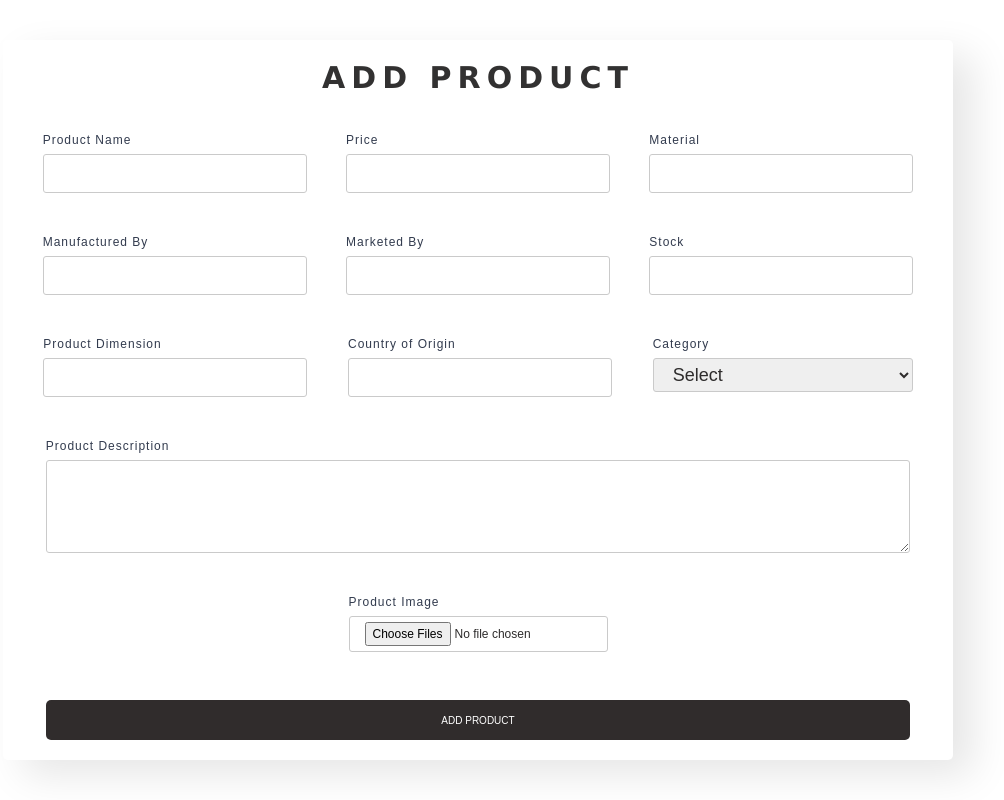
After one commit to pv-kiran/F-store, a Node server app: page /admin/addproduct in a window 1280 px wide. The commit adds this page. Shown: the whole page, without its empty margins (162-1166 px from the left). Run offline with Node 20, Linux system fonts and the light colour scheme; some libraries are stand-ins or nearby versions.

Commit message:
Add product - Admin

```diff
--- a/app.js
+++ b/app.js
@@ -7,6 +7,7 @@ const hbs = require('express-handlebars');
 const {allowInsecurePrototypeAccess} = require('@handlebars/allow-prototype-access');
 const cors = require('cors');
 
+const fileupload = require('express-fileupload');
 
 const mongoose = require('mongoose');
 mongoose.set('strictQuery', true);
@@ -27,11 +28,18 @@ require('dotenv').config()
 
 const {PORT , MONGO_URL } = process.env ;
 
+
+
 // built in middleware setup
 app.use(express.static(path.join(__dirname, "public")));
-app.use(express.urlencoded({extended: false}));
+app.use(express.urlencoded({extended: true}));
 app.use(express.json());
+app.use(fileupload({useTempFiles: true , tempFileDir:'/temp/'}));
 app.use(cors())
+
+
+
+
 
 
 // session setup
@@ -42,6 +50,7 @@ app.use(sessions({
     cookie: { maxAge: oneDay },
     resave: false
 }));
+
 
 
 
--- a/controllers/authController.js
+++ b/controllers/authController.js
@@ -1,7 +1,7 @@
 // Model
 const User = require('../models/user');
 
-// hashing module
+// hashing module*
 const bcrypt = require('bcryptjs');
 
 // nodemailer setup --- latest comment
@@ -304,7 +304,8 @@ const postResetTokenController = async (req,res) => {
     }
 
 }
- const logoutController = (req,res) => {
+
+const logoutController = (req,res) => {
     req.session.destroy();
     res.redirect('/user/signin');
 }
--- a/package.json
+++ b/package.json
@@ -11,12 +11,14 @@
   "dependencies": {
     "@handlebars/allow-prototype-access": "^1.0.5",
     "bcryptjs": "^2.4.3",
+    "cloudinary": "^1.33.0",
     "cookie-parser": "^1.4.6",
     "cors": "^2.8.5",
     "dotenv": "^16.0.3",
     "express": "^4.18.2",
+    "express-fileupload": "^1.4.0",
     "express-handlebars": "^6.0.6",
-    "express-session": "^1.17.3",
+    "express-session": "^1.0.0",
     "handlebars": "^4.7.7",
     "mongoose": "^6.8.2",
     "nodemailer": "^6.8.0"
--- a/public/javascript/admin.js
+++ b/public/javascript/admin.js
@@ -9,12 +9,143 @@ if(menuBtn) {
 }
 
 
+let form = document.querySelector("#product_form");
+if(form) {
+    form.addEventListener('submit' , function(e) {
+        e.preventDefault();
+        let isValid = validate();
+        if(isValid) {
+            document.querySelector("#product_form").submit();
+        }
+    })
+}
+
+function validate() {
+    var err = document.querySelector('.error');
+    var text ;
+
+    if(document.querySelector('#productName')) {
+        var name = document.querySelector('#productName').value;
+        if( name === '' ) {
+            text = "Please enter a product name";
+            err.textContent = text ;
+            err.style.height = '4rem';
+            return false;
+        }
+
+    }
+
+    if(document.querySelector('#price')) {
+        var price = document.querySelector('#price').value;
+        if(price.length === '') {
+            text = "Please add the price";
+            err.textContent = text ;
+            err.style.height = '4rem';
+            return false;
+        }
+    }
+
+
+
+    if(document.querySelector('#material')) {
+        var material = document.querySelector('#material').value;
+
+        if( material === '' ) {
+            text = "Please add the material";
+            err.textContent = text ;
+            err.style.height = '4rem';
+            return false;
+        }
+
+    }
+    if(document.querySelector('#manufacturedBy')) {
+        var manufacturedBy = document.querySelector('#manufacturedBy').value;
+
+        if( manufacturedBy === '' ) {
+            text = "Please add manufactured by field";
+            err.textContent = text ;
+            err.style.height = '4rem';
+            return false;
+        }
+    }
+    if(document.querySelector('#marketedBy')) {
+        var manufacturedBy = document.querySelector('#marketedBy').value;
+
+        if( marketedBy === '' ) {
+            text = "Please add marketed by field";
+            err.textContent = text ;
+            err.style.height = '4rem';
+            return false;
+        }
+    }
+    if(document.querySelector('#stock')) {
+        var stock = document.querySelector('#stock').value;
+
+        if( stock === '' ) {
+            text = "Please enter stock";
+            err.textContent = text ;
+            err.style.height = '4rem';
+            return false;
+        }
+    }
+    if(document.querySelector('#productDimension')) {
+        var productDimension = document.querySelector('#productDimension').value;
+
+        if( productDimension === '' ) {
+            text = "Please add product dimension";
+            err.textContent = text ;
+            err.style.height = '4rem';
+            return false;
+        }
+    }
+    if(document.querySelector('#countryOfOrigin')) {
+        var countryOfOrigin = document.querySelector('#countryOfOrigin').value;
+
+        if( countryOfOrigin === '' ) {
+            text = "Please enter country of origin";
+            err.textContent = text ;
+            err.style.height = '4rem';
+            return false;
+        }
+    }
+    if(document.querySelector('#description')) {
+        var description = document.querySelector('#description').value;
+
+        if( description === '' ) {
+            text = "Please enter the product description";
+            err.textContent = text ;
+            err.style.height = '4rem';
+            return false;
+        }
+    }
+    if(document.querySelector('#imagefile')) {
+        var imageFile = document.querySelector('#imagefile');
+        console.log(imageFile.files.length);
+        if( imageFile.files.length < 2) {
+            text = "Please upload product images";
+            err.textContent = text ;
+            err.style.height = '4rem';
+            return false;
+        }
+    }
+
+    return true;
+}
+
+
+
+
+
+
+
+
+
+
 
 // Blocking/Unblocking the user
 let editItems = document.querySelector('table');
 const popUp = document.querySelector('#popup');
 const hideAlert = document.querySelector('.btn-confirm');
-console.log(editItems);
 if(editItems) {
     editItems.addEventListener('click' , (e) => {
         if(e.target.classList.contains('block')) {
--- a/public/stylesheet/style.css
+++ b/public/stylesheet/style.css
@@ -480,6 +510,84 @@ tbody tr td {
 }
 
 
+/* Styling add product page */
+
+.product_form-container {
+   width: 100vw;
+   height: 100vh;
+   display: flex;
+   justify-content: center;
+   align-items: center;
+}
+
+#product_form {
+   width: 95rem;
+   padding: 2rem 2rem;
+   border-radius: .5rem;
+
+   display: flex;
+   justify-content: space-around;
+   flex-wrap: wrap;
+
+   box-shadow: 2rem 1.5rem 4rem rgba(0, 0, 0, .1);
+
+   height: 90vh;
+   overflow-y: auto;
+}
+
+#product_form::-webkit-scrollbar {
+   width: .5rem;/* width of the entire scrollbar */
+ }
+
+ #product_form::-webkit-scrollbar-track {
+   background: rgb(255, 255, 255);        /* color of the tracking area */
+ }
+
+ #product_form::-webkit-scrollbar-thumb {
+   background-color: rgb(226, 224, 224);    /* color of the scroll thumb */
+   border-radius: 2rem;       /* roundness of the scroll thumb */
+   border: 1px solid rgb(221, 220, 220);  /* creates padding around scroll thumb */
+ }
+
+
+.product_form-container input[type='text'] ,
+.product_form-container input[type='password'] ,
+.product_form-container textarea ,
+.product_form-container select ,
+.product_form-container input[type='file'] ,
+.product_form-container input[type='number']{
+   outline: none;
+   font-size: 1.8rem;
+   padding: .5rem 1.5rem;
+   margin-bottom: 3.5rem;
+   border: .1rem solid rgb(202, 202, 202);
+   border-radius: .3rem;
+   color: rgb(46, 44, 44);
+ }
+ .product_form-container input[type='file'] {
+   font-size: 1.2rem;
+ }
+ .product_form-container select  {
+   width: 26rem;
+ }
+
+
+ .dfull {
+   flex-basis: 95%;
+ }
+ /* #description {
+   padding: 1rem 1.5rem;
+ } */
+
+ .btn-product {
+   flex-basis: 95%;
+ }
+
+ #image {
+    justify-self: flex-start;
+}
+
+
 @media (max-width: 820px) {
    .nav-menu {
       width: 30rem;
--- /dev/null
+++ b/views/admin/addproduct.hbs
@@ -0,0 +1,63 @@
+
+    <section class="product_form-container">
+        <form id="product_form" action="/admin/addproduct" method="post" enctype="multipart/form-data">
+            <h2 class="form-heading dfull">ADD PRODUCT</h2>
+            <div class="input-container">
+                <label for="productName">Product Name</label>
+                <input type="text" name="productName" id="productName">
+            </div>
+            <div class="input-container">
+                <label for="price">Price</label>
+                <input type="number" name="price" id="price">
+            </div>
+            <div class="input-container">
+                <label for="material">Material</label>
+                <input type="text" name="material" id="material">
+            </div>
+            <div class="input-container">
+                <label for="manufacturedBy">Manufactured By</label>
+                <input type="text" name="manufacturedBy" id="manufacturedBy">
+            </div>
+            <div class="input-container">
+                <label for="marketedBy">Marketed By</label>
+                <input type="text" name="marketedBy" id="marketedBy">
+            </div>
+            <div class="input-container">
+                <label for="stock">Stock</label>
+                <input type="number" name="stock" id="stock">
+            </div>
+            <div class="input-container">
+                <label for="productDimension">Product Dimension</label>
+                <input type="text" name="productDimension" id="productDimension">
+            </div>
+            <div class="input-container">
+                <label for="">Country of Origin</label>
+                <input type="text" name="countryOfOrigin" id="countryOfOrigin">
+            </div>
+
+            <div class="input-container">
+                <label for="fullname">Category</label>
+                <select name="categories" id="categories">
+                    <option value="Table">Select</option>
+                    <option value="Table">Table</option>
+                    <option value="Chair">Saab</option>
+                    <option value="Light">Opel</option>
+                </select>
+            </div>
+            <div class="input-container dfull">
+                <label for="description">Product Description</label>
+                <textarea name="description" rows="3" id="description"></textarea>
+            </div>
+            <div class="input-container" id="image">
+                <label for="imagefile">Product Image</label>
+                <input type="file" name="imagefile" id="imagefile" multiple >
+            </div>
+            <div class="error dfull"></div>
+            {{#if isExisting}}
+                    <div class="errorMsg dfull">{{errMessage}}</div>
+            {{/if}}
+            <input type="submit" value="ADD PRODUCT" class="btn-submit btn-product">
+        </form>
+    </section>
+
+<script src="/javascript/admin.js"></script>
--- a/views/admin/userboard.hbs
+++ b/views/admin/userboard.hbs
@@ -110,6 +110,10 @@
          </div>
 
      </section>
-
+     {{!-- <div class="popup" id="popup">
+        <h2>Are you Sure ??</h2>
+        <p>Please confirm if you really want to change the status of the User</p>
+        <button class="btn-confirm">Confirm</button>
+     </div> --}}
 
      <script src="/javascript/admin.js"></script>
--- a/views/layouts/layout.hbs
+++ b/views/layouts/layout.hbs
@@ -25,8 +25,6 @@
 
       <script src="/javascript/script.js"></script>
 
-      <script src="https://cdn.jsdelivr.net/npm/jquery@3.5.1/dist/jquery.slim.min.js" integrity="sha384-DfXdz2htPH0lsSSs5nCTpuj/zy4C+OGpamoFVy38MVBnE+IbbVYUew+OrCXaRkfj" crossorigin="anonymous"></script>
-      <script src="https://cdn.jsdelivr.net/npm/bootstrap@4.6.2/dist/js/bootstrap.bundle.min.js" integrity="sha384-Fy6S3B9q64WdZWQUiU+q4/2Lc9npb8tCaSX9FK7E8HnRr0Jz8D6OP9dO5Vg3Q9ct" crossorigin="anonymous"></script>
 
     </body>
 </html>
```
Also changed, not shown: other parts of public/stylesheet/style.css (+49 -4 lines), models/product.js (added, +72 -0 lines), router/admin/admin.js (+87 -3 lines), views/admin/productboard.hbs (+70 -48 lines), 1 other file.
